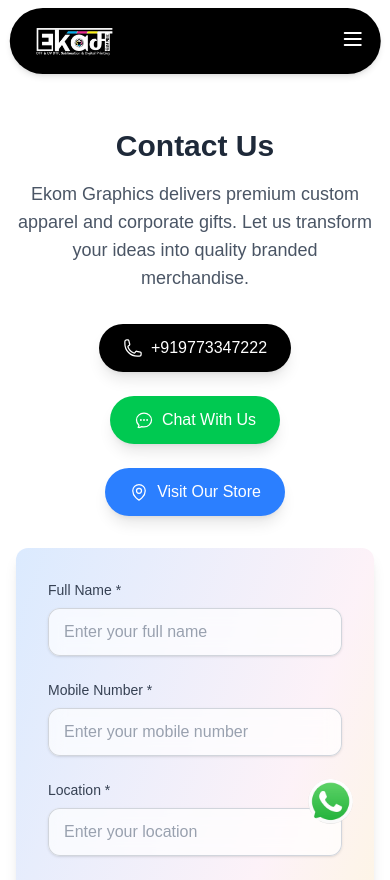
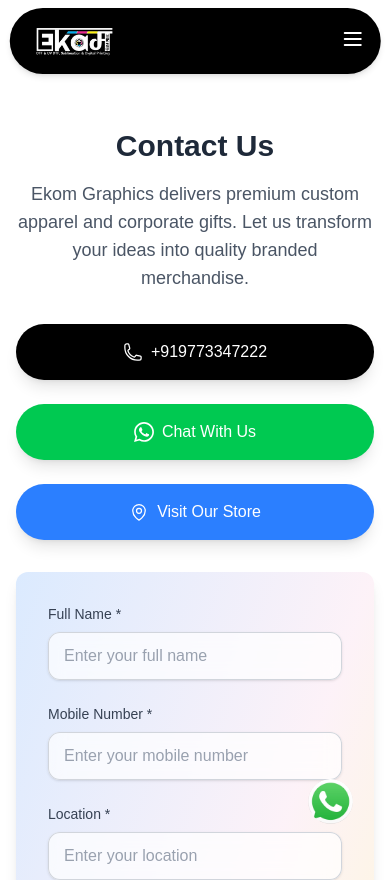
Before and after one commit to catnoirr/ekam, a Next.js app: page /contact-us in a window 390 px wide. Shown: the top 880 px of the page. Built offline with nearby package versions, Linux system fonts and the light colour scheme.

Commit message:
Update Contact Us section layout for better responsiveness and modify footer link to direct to the correct contact page

```diff
--- a/src/app/components/Contactus.jsx
+++ b/src/app/components/Contactus.jsx
@@ -96,21 +96,21 @@ const Quote = () => {
             Ekom Graphics delivers premium custom apparel and corporate gifts. Let us transform your ideas into quality branded merchandise.
           </p>
 
-          <div className='flex flex-wrap justify-center gap-6 md:gap-10'>
-            <a href="tel:+919773347222" className="flex items-center gap-2 px-6 py-3 bg-black text-white rounded-full hover:bg-gray-800 transition-all duration-300 shadow-lg hover:shadow-xl transform hover:scale-105">
+          <div className='flex flex-col md:flex-row text-center flex-wrap justify-center  gap-6 md:gap-10'>
+            <a href="tel:+919773347222" className="flex items-center justify-center gap-2 px-6 md:py-3 py-4 bg-black text-white rounded-full hover:bg-gray-800 transition-all duration-300 shadow-lg hover:shadow-xl transform hover:scale-105   ">
                 <svg xmlns="http://www.w3.org/2000/svg" fill="none" viewBox="0 0 24 24" strokeWidth={1.5} stroke="currentColor" className="w-5 h-5">
                     <path strokeLinecap="round" strokeLinejoin="round" d="M2.25 6.75c0 8.284 6.716 15 15 15h2.25a2.25 2.25 0 0 0 2.25-2.25v-1.372c0-.516-.351-.966-.852-1.091l-4.423-1.106c-.44-.11-.902.055-1.173.417l-.97 1.293c-.282.376-.769.542-1.21.38a12.035 12.035 0 0 1-7.143-7.143c-.162-.441.004-.928.38-1.21l1.293-.97c.363-.271.527-.734.417-1.173L6.963 3.102a1.125 1.125 0 0 0-1.091-.852H4.5A2.25 2.25 0 0 0 2.25 4.5v2.25Z" />
                 </svg>
                 +919773347222            </a>
 
-            <a href="https://wa.me/+919773347222" className="flex items-center gap-2 px-6 py-3 bg-green-500 text-white rounded-full hover:bg-green-600 transition-all duration-300 shadow-lg hover:shadow-xl transform hover:scale-105">
-                <svg xmlns="http://www.w3.org/2000/svg" fill="none" viewBox="0 0 24 24" strokeWidth={1.5} stroke="currentColor" className="w-5 h-5">
-                    <path strokeLinecap="round" strokeLinejoin="round" d="M8.625 12a.375.375 0 1 1-.75 0 .375.375 0 0 1 .75 0Zm0 0H8.25m4.125 0a.375.375 0 1 1-.75 0 .375.375 0 0 1 .75 0Zm0 0H12m4.125 0a.375.375 0 1 1-.75 0 .375.375 0 0 1 .75 0Zm0 0h-.375M21 12c0 4.556-4.03 8.25-9 8.25a9.764 9.764 0 0 1-2.555-.337A5.972 5.972 0 0 1 5.41 20.97a5.969 5.969 0 0 1-.474-.065 4.48 4.48 0 0 0 .978-2.025c.09-.457-.133-.901-.467-1.226C3.93 16.178 3 14.189 3 12c0-4.556 4.03-8.25 9-8.25s9 3.694 9 8.25Z" />
+            <a href="https://wa.me/+919773347222" className="flex items-center justify-center gap-2 px-6 md:py-3 py-4 bg-green-500 text-white rounded-full hover:bg-green-600 transition-all duration-300 shadow-lg hover:shadow-xl transform hover:scale-105 ">
+                <svg xmlns="http://www.w3.org/2000/svg" fill="currentColor" viewBox="0 0 24 24" className="w-5 h-5">
+                    <path d="M.057 24l1.687-6.163c-1.041-1.804-1.588-3.849-1.587-5.946.003-6.556 5.338-11.891 11.893-11.891 3.181.001 6.167 1.24 8.413 3.488 2.245 2.248 3.481 5.236 3.48 8.414-.003 6.557-5.338 11.892-11.893 11.892-1.99-.001-3.951-.5-5.688-1.448l-6.305 1.654zm6.597-3.807c1.676.995 3.276 1.591 5.392 1.592 5.448 0 9.886-4.434 9.889-9.885.002-5.462-4.415-9.89-9.881-9.892-5.452 0-9.887 4.434-9.889 9.884-.001 2.225.651 3.891 1.746 5.634l-.999 3.648 3.742-.981zm11.387-5.464c-.074-.124-.272-.198-.57-.347-.297-.149-1.758-.868-2.031-.967-.272-.099-.47-.149-.669.149-.198.297-.768.967-.941 1.165-.173.198-.347.223-.644.074-.297-.149-1.255-.462-2.39-1.475-.883-.788-1.48-1.761-1.653-2.059-.173-.297-.018-.458.13-.606.134-.133.297-.347.446-.521.151-.172.2-.296.3-.495.099-.198.05-.372-.025-.521-.075-.148-.669-1.611-.916-2.206-.242-.579-.487-.501-.669-.51l-.57-.01c-.198 0-.52.074-.792.372s-1.04 1.016-1.04 2.479 1.065 2.876 1.213 3.074c.149.198 2.095 3.2 5.076 4.487.709.306 1.263.489 1.694.626.712.226 1.36.194 1.872.118.571-.085 1.758-.719 2.006-1.413.248-.695.248-1.29.173-1.414z"/>
                 </svg>
                 Chat With Us
             </a>
 
-            <a href="https://maps.app.goo.gl/8r2vAQfpW4KFT8jp6" className="flex items-center gap-2 px-6 py-3 bg-blue-500 text-white rounded-full hover:bg-blue-600 transition-all duration-300 shadow-lg hover:shadow-xl transform hover:scale-105">
+            <a href="https://maps.app.goo.gl/8r2vAQfpW4KFT8jp6" className="flex items-center justify-center gap-2 px-6 md:py-3 py-4 bg-blue-500 text-white rounded-full hover:bg-blue-600 transition-all duration-300 shadow-lg hover:shadow-xl transform hover:scale-105">
                 <svg xmlns="http://www.w3.org/2000/svg" fill="none" viewBox="0 0 24 24" strokeWidth={1.5} stroke="currentColor" className="w-5 h-5">
                     <path strokeLinecap="round" strokeLinejoin="round" d="M15 10.5a3 3 0 1 1-6 0 3 3 0 0 1 6 0Z" />
                     <path strokeLinecap="round" strokeLinejoin="round" d="M19.5 10.5c0 7.142-7.5 11.25-7.5 11.25S4.5 17.642 4.5 10.5a7.5 7.5 0 1 1 15 0Z" />
--- a/src/app/components/Footer.jsx
+++ b/src/app/components/Footer.jsx
@@ -25,7 +25,7 @@ const Footer = () => {
             <h3 className="text-lg font-semibold text-gray-900 border-b-2 border-teal-400 w-max pb-1">COMPANY</h3>
             <ul className="mt-3 space-y-2 text-sm text-gray-600">
               <li><a href="/about">About Us</a></li>
-              <li><a href="#">Contact Us</a></li>
+              <li><a href="/contact-us">Contact Us</a></li>
               <li><a href="#">Career</a></li>
             </ul>
           </div>
```
